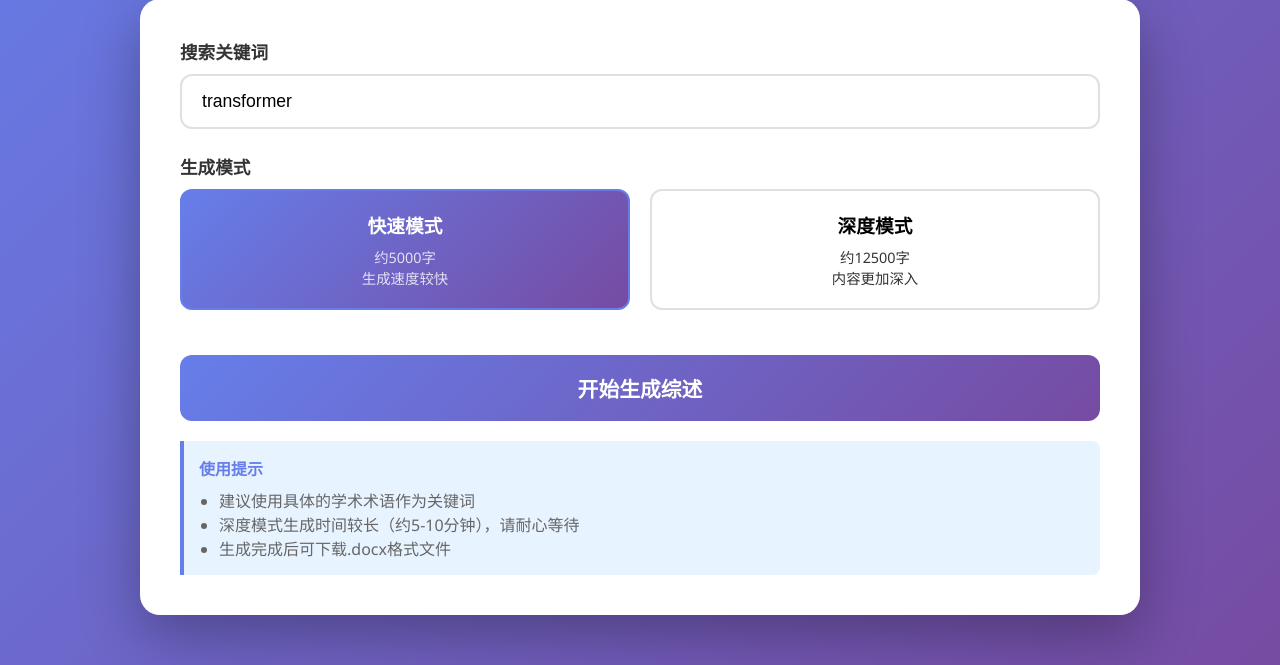
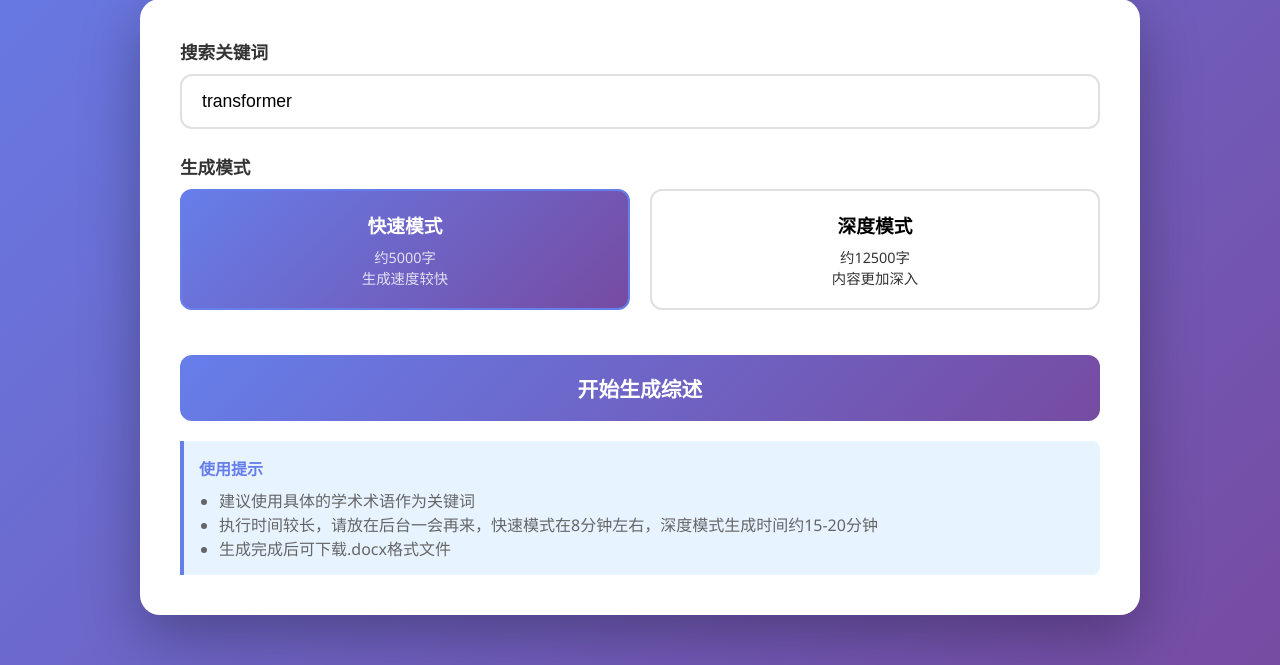
Before and after one commit to tubaii/overview_generation, a Flask app: page / in a window 1280 px wide. Shown: the part 227-892 px from the top of the page. Run offline with Flask 3, Linux system fonts and the light colour scheme.

Commit message:
Update index.html

```diff
--- a/templates/index.html
+++ b/templates/index.html
@@ -342,7 +342,7 @@
                 <h4>使用提示</h4>
                 <ul>
                     <li>建议使用具体的学术术语作为关键词</li>
-                    <li>深度模式生成时间较长（约5-10分钟），请耐心等待</li>
+                    <li>执行时间较长，请放在后台一会再来，快速模式在8分钟左右，深度模式生成时间约15-20分钟</li>
                     <li>生成完成后可下载.docx格式文件</li>
                 </ul>
             </div>
```
